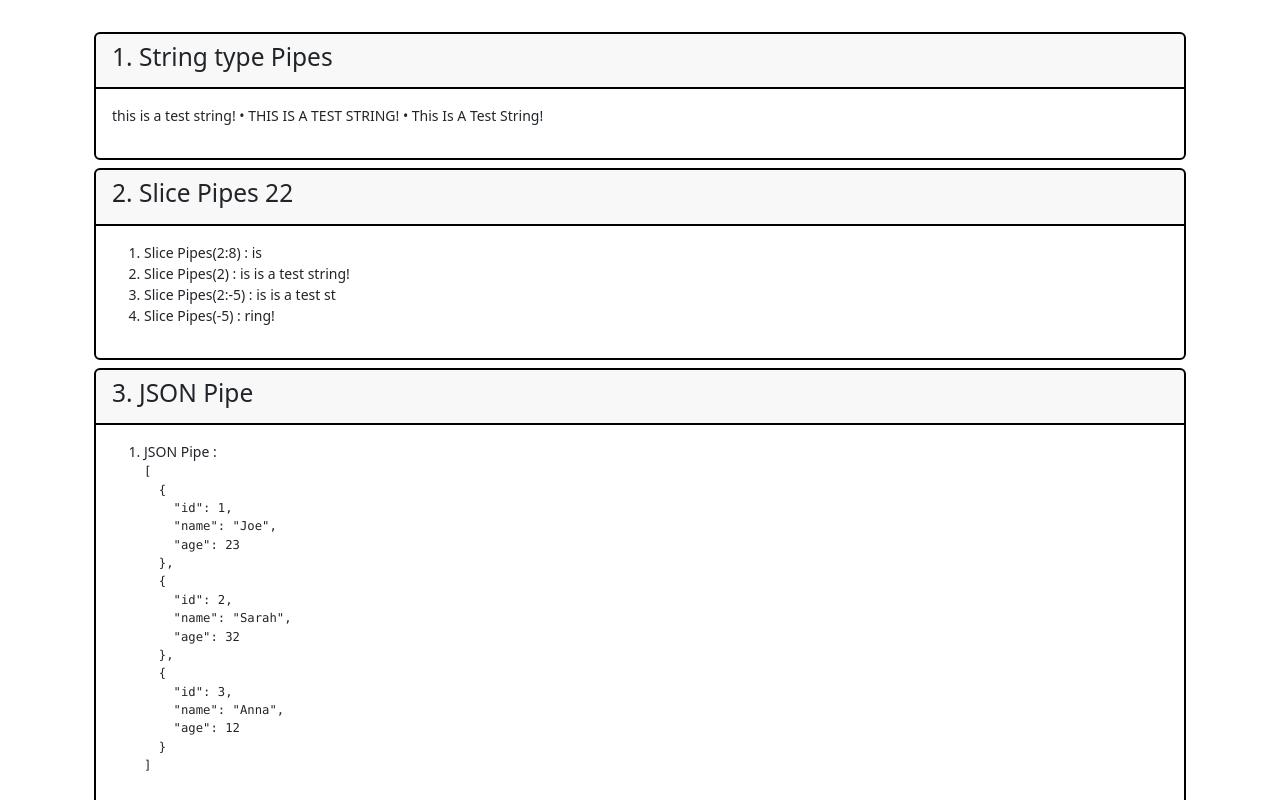
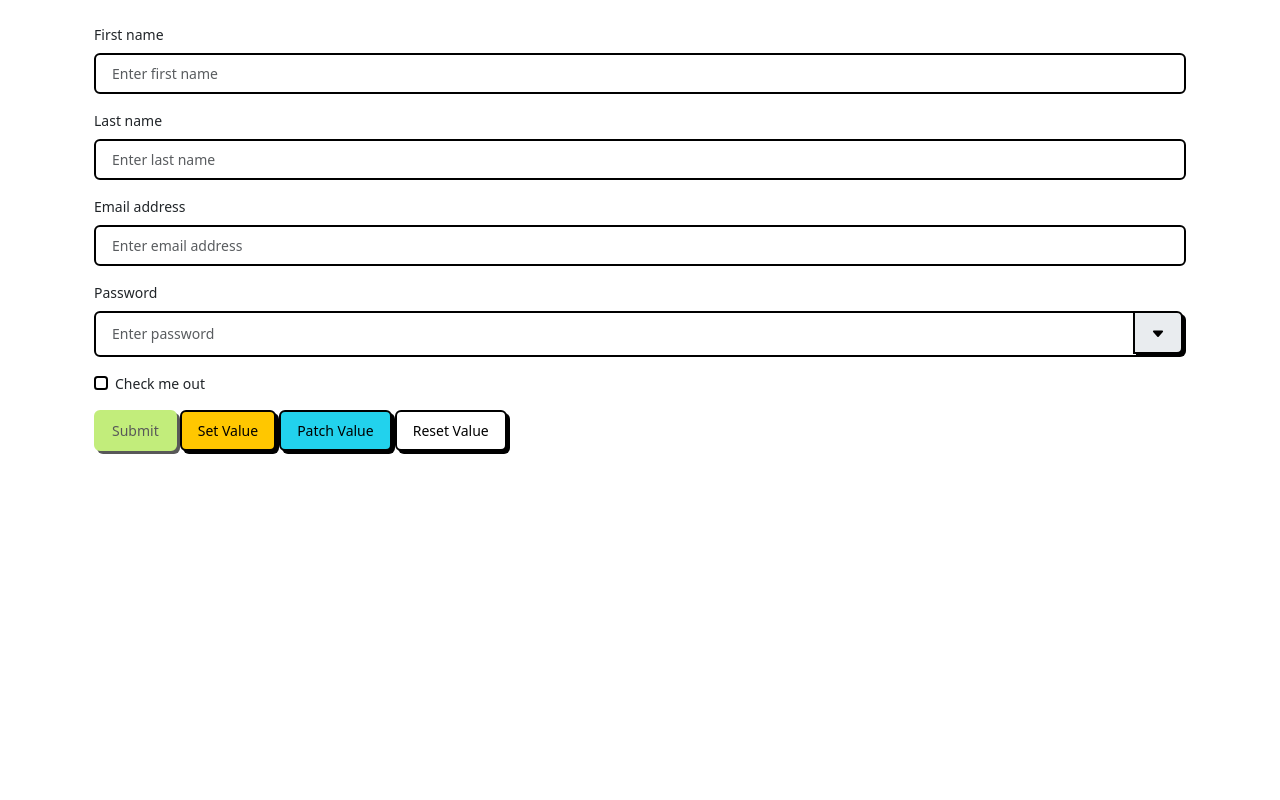
Before and after one commit to guruprakash-c/Angular20Course, an Angular app: page / in a window 1280 px wide. Shown: the top 800 px of the page. Built offline with nearby package versions, Linux system fonts and the light colour scheme.

Commit message:
Template Driven forms

```diff
--- a/angular.json
+++ b/angular.json
@@ -32,7 +32,7 @@
             "outputPath": "dist/demo",
             "polyfills": ["zone.js"],
             "scripts": ["node_modules/bootstrap/dist/js/bootstrap.bundle.min.js"],
-            "styles": ["src/global_styles.css","node_modules/bootstrap/dist/css/bootstrap.min.css","assets/theme.css"],
+            "styles": ["src/global_styles.css","node_modules/bootstrap/dist/css/bootstrap.min.css","assets/theme.css","node_modules/bootstrap-icons/font/bootstrap-icons.min.css"],
             "tsConfig": "tsconfig.app.json"
           }
         },
--- a/package.json
+++ b/package.json
@@ -15,6 +15,7 @@
     "@angular/platform-browser": "^19.2.0",
     "@angular/router": "^19.2.0",
     "bootstrap": "^5.3.6",
+    "bootstrap-icons": "^1.13.1",
     "rxjs": "^7.8.1",
     "tslib": "^2.5.0",
     "zone.js": "~0.15.0"
--- /dev/null
+++ b/src/components/template-driven-form/template-driven-form.component.html
@@ -0,0 +1,83 @@
+<main class="container p-4">
+  <form #userForm="ngForm" (ngSubmit)="onSubmit(userForm)">
+    <!--pre>
+        value: {{userForm.value | json}}
+        valid: {{userForm.valid}}
+        in valid: {{userForm.invalid}}
+        touched: {{userForm.touched}}
+        un-touched: {{userForm.untouched}}
+        sumitted:  {{userForm.submitted}}
+    </pre-->
+    <div class="mb-3">
+        <label for="firstName" class="form-label">First name</label>
+        <input type="email" class="form-control" name="firstName" placeholder="Enter first name" #fname="ngModel" [(ngModel)]="userObj.firstName" required/>
+        @if(fname?.dirty || fname?.touched){
+          @if(fname?.errors?.['required']){
+            <small class="text-danger d-block">first name is required</small>
+          }
+        }
+    </div>
+    <div class="mb-3">
+        <label for="lastName" class="form-label">Last name</label>
+        <input type="email" class="form-control" name="lastName" placeholder="Enter last name" #lname="ngModel" [(ngModel)]="userObj.lastName" required/>
+        @if(lname?.dirty || lname?.touched){
+          @if(lname?.errors?.['required']){
+            <small class="text-danger d-block">last name is required</small>
+          }
+        }
+    </div>
+    <div class="mb-3">
+      <label for="email" class="form-label">Email address</label>
+      <input type="email" class="form-control" name="email" placeholder="Enter email address" #eml="ngModel" [(ngModel)]="userObj.email" email required/>
+      @if(eml?.dirty || eml?.touched){
+        @if(eml?.errors?.['required']){
+          <small class="text-danger d-block">email address is required</small>
+        }
+        @if(eml?.errors?.['email']){
+          <small class="text-danger d-block">enter a valid email address</small>
+        }
+      }
+    </div>
+    <div class="mb-3">
+      <label for="password" class="form-label">Password</label>
+      <div class="input-group">
+        <input type="password" class="form-control" name="password" placeholder="Enter password" #pwd="ngModel" [(ngModel)]="userObj.password" pattern="^(?=.*[a-z])(?=.*[A-Z])(?=.*\d)(?=.*[@$!%*?&])[A-Za-z\d@$!%*?&]{8,}$" minlength="8" maxlength="12" required/>
+        <button class="btn btn-light" type="button" data-bs-toggle="collapse" data-bs-target="#rulesPnl">
+          <i class="bi bi-caret-down-fill align-middle"></i>
+        </button>
+      </div>
+      @if(pwd?.dirty || pwd?.touched){
+        @if(pwd?.errors?.['required']){
+          <small class="text-danger d-block">password is required</small>
+        }
+        @if(pwd?.errors?.['minlength']){
+          <small class="text-danger d-block">minimum 8 characters</small>
+        }
+        @if(pwd?.errors?.['maxlength']){
+          <small class="text-danger d-block">maximum 12 characters</small>
+        }
+        @if(pwd?.errors?.['pattern']){
+          <small class="text-danger d-block">entered password is in invalid format</small>
+        }
+      }
+      <div class="card bg-info-subtle mt-2 collapse" id="rulesPnl">
+        <header class="card-header">Your password must be :</header>
+        <main class="card-body">
+          <ul type="square">
+          @for(rule of rules; track rule){
+            <li>{{rule}}</li>
+          }
+        </ul>
+        </main>
+      </div>
+    </div>
+    <div class="mb-3 form-check">
+      <input type="checkbox" class="form-check-input" name="staySignedIn" [(ngModel)]="userObj.staySignedIn"/>
+      <label class="form-check-label" for="staySignedIn">Check me out</label>
+    </div>
+    <button type="submit" class="btn btn-primary" [disabled]="userForm.invalid">Submit</button>
+    <button class="btn btn-warning" (click)="setValue(userForm)">Set Value</button>
+    <button class="btn btn-info" (click)="patchValue(userForm)">Patch Value</button>
+    <button class="btn btn-secondary" (click)="resetValue(userForm)">Reset Value</button>
+  </form>
+</main>
--- /dev/null
+++ b/src/components/template-driven-form/template-driven-form.component.ts
@@ -0,0 +1,58 @@
+import { Component, OnInit } from '@angular/core';
+import { FormsModule, NgForm } from '@angular/forms';
+import { User } from '../../models/user';
+import { CommonModule } from '@angular/common';
+
+@Component({
+  selector: 'app-template-driven-form',
+  imports: [FormsModule, CommonModule],
+  templateUrl: './template-driven-form.component.html',
+  styleUrl: './template-driven-form.component.css'
+})
+export class TemplateDrivenFormComponent implements OnInit {
+  userObj:User = {};
+  rules:any = [];
+  ngOnInit(): void {
+    // this.userObj = {
+    //   firstName:'Sarah',
+    //   lastName:'Nicole',
+    //   email:'sn@aol.com',
+    //   password:'1234abc',
+    //   staySignedIn:true
+    // };
+    this.rules = [
+      'At least 8 characters long.',
+      'Contains at least one uppercase letter.',
+      'Contains at least one lowercase letter.',
+      'Contains at least one digit.',
+      'Contains at least one special character (e.g., @, #, $, etc.).',
+      'No spaces allowed.',
+    ];
+  }
+
+  onSubmit(userForm:NgForm){
+    console.log(userForm.value);
+  }
+  setValue(userForm:NgForm):void{
+    let uObj = {
+      firstName:'Sarah',
+      lastName:'Nicole',
+      email:'sn@aol.com',
+      password:'123',
+      staySignedIn:true
+    };
+    userForm.setValue(uObj);
+  }
+  patchValue(userForm:NgForm):void{
+    let uObj = {
+      firstName:'Alex',
+      lastName:'Mattson',
+      email:'am@sify.com'
+    };
+    userForm.control.patchValue(uObj);
+  }
+  resetValue(userForm:NgForm):void {
+    // userForm.reset();
+    userForm.resetForm();
+  }
+}
--- a/src/main.ts
+++ b/src/main.ts
@@ -6,16 +6,18 @@ import { HeaderComponent } from "./layouts/header/header.component";
 import { FooterComponent } from "./layouts/footer/footer.component";
 import { LoaderComponent } from "./layouts/loader/loader.component";
 import { BuiltInPipesComponent } from './components/built-in-pipes/built-in-pipes.component';
+import { TemplateDrivenFormComponent } from './components/template-driven-form/template-driven-form.component';
 @Component({
   selector: 'app-root',
-  imports: [RouterOutlet, HeaderComponent, FooterComponent, LoaderComponent, BuiltInPipesComponent],
+  imports: [RouterOutlet, TemplateDrivenFormComponent],
   template: `
     <!--app-header/>
     <main>
     <app-loader/>
     </main>
-    <app-footer/-->
-    <app-built-in-pipes/>
+    <app-footer/>
+    <app-built-in-pipes/-->
+    <app-template-driven-form />
     <router-outlet/>
   `,
 })
--- /dev/null
+++ b/src/models/user.ts
@@ -0,0 +1,7 @@
+export interface User {
+    firstName?:string;
+    lastName?:string;
+    email?:string;
+    password?:any;
+    staySignedIn?:boolean;
+}
```
Also changed, not shown: src/components/template-driven-form/template-driven-form.component.css (added), 2 other files (tests, documents, lock files or other folders).
